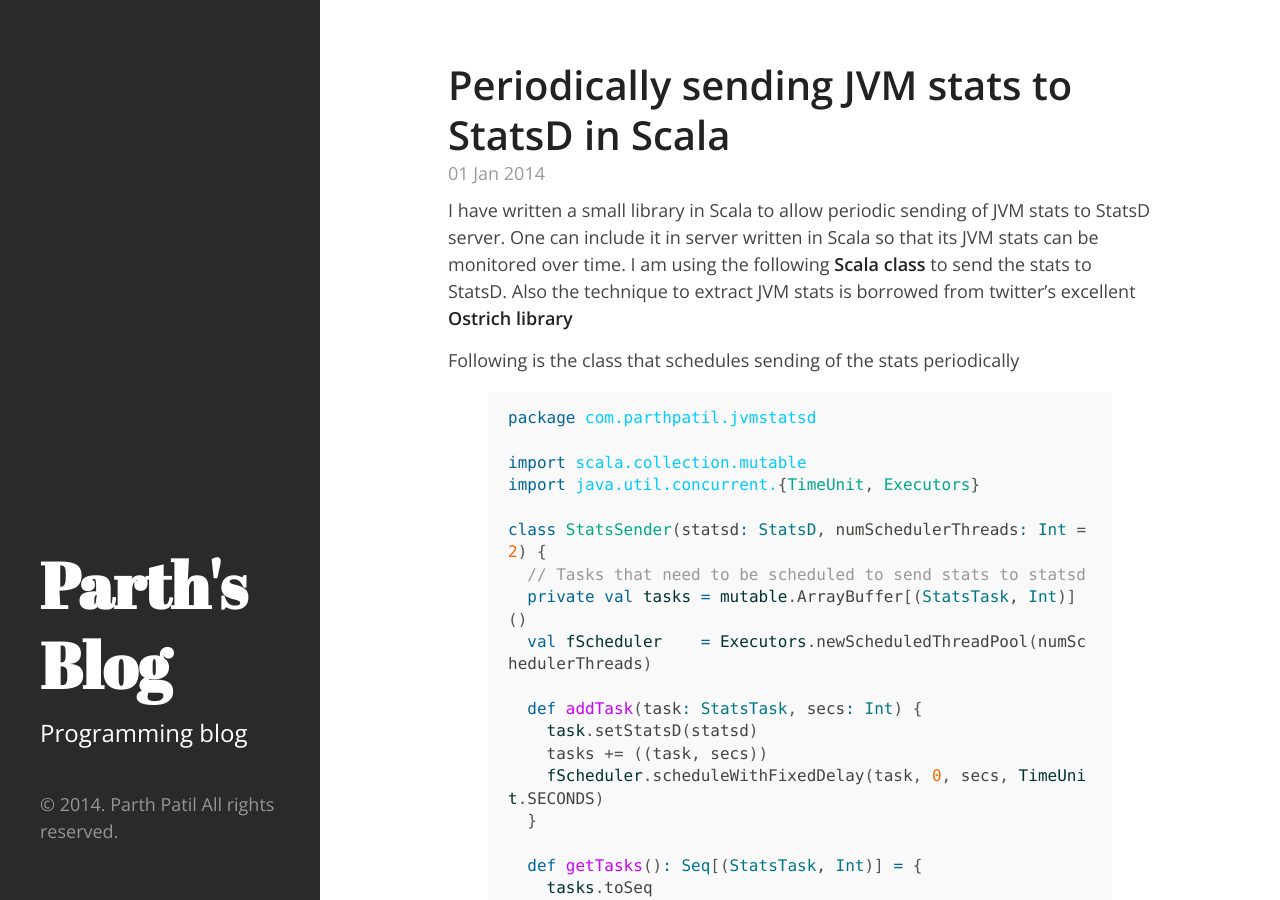
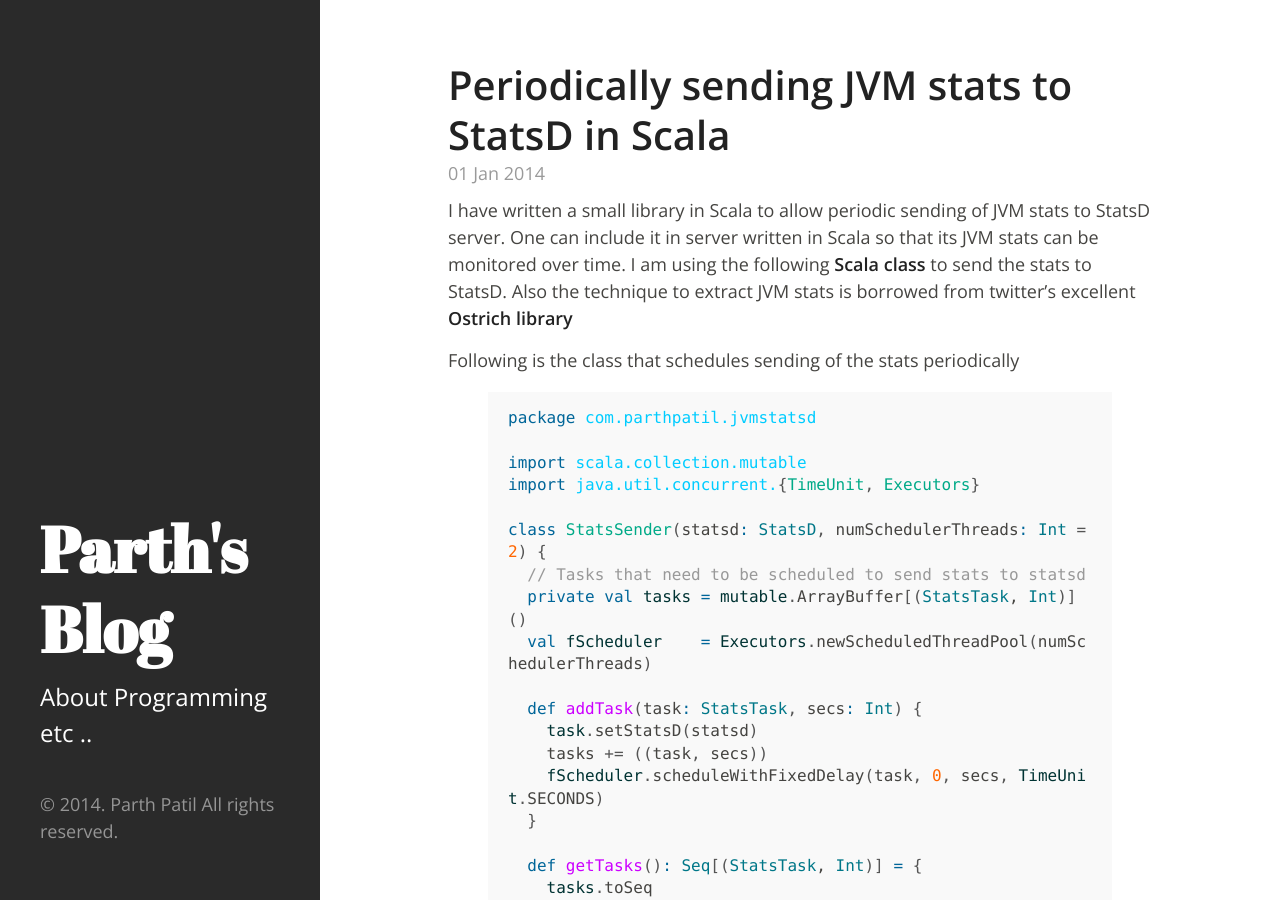
Before and after one commit to parth-patil/parth-patil.github.io, a Jekyll site: the page built from index.html, in a window 1280 px wide and 900 px high. Built offline with Jekyll 4.4.1, drawn with Linux system fonts in a browser that asks for light colours; Markdown is read by kramdown in place of the engine named in the settings; the list of posts is cut into pages by our own code.

Commit message:
changed discription

```diff
--- a/_config.yml
+++ b/_config.yml
@@ -1,6 +1,6 @@
 title:        "Parth's Blog"
 tagline:      'My Tagline'
-description:  'Programming blog'
+description:  'About Programming etc ..'
 url:          http://parthpatil.com
 home:         '/'
 version:      1.0.0
```
